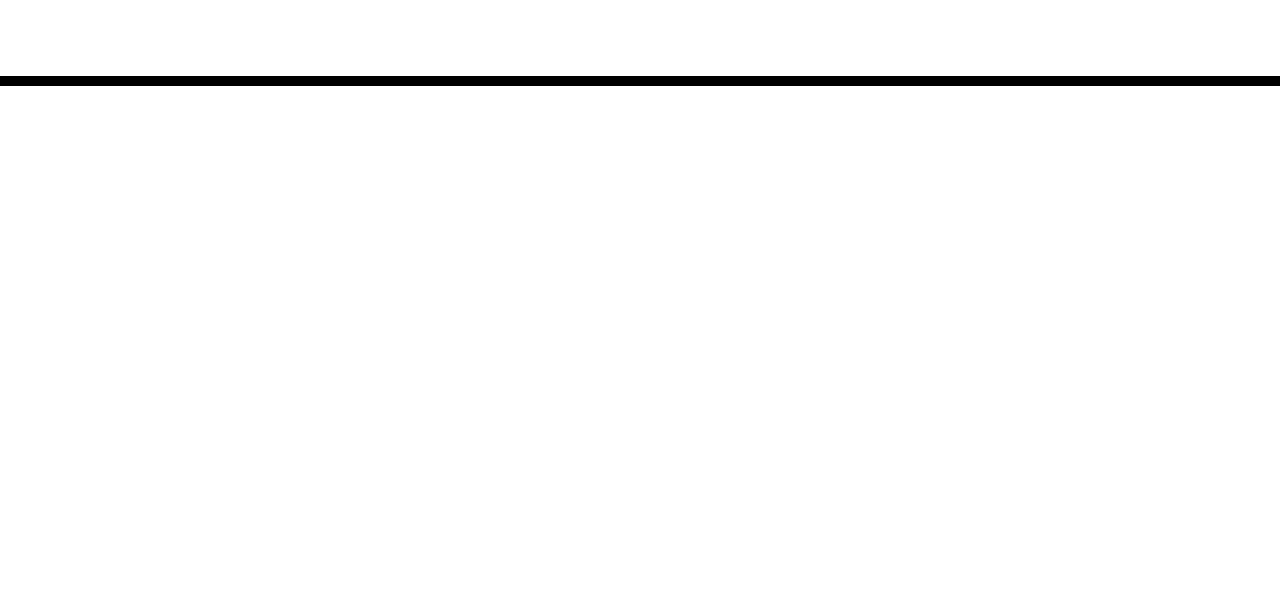
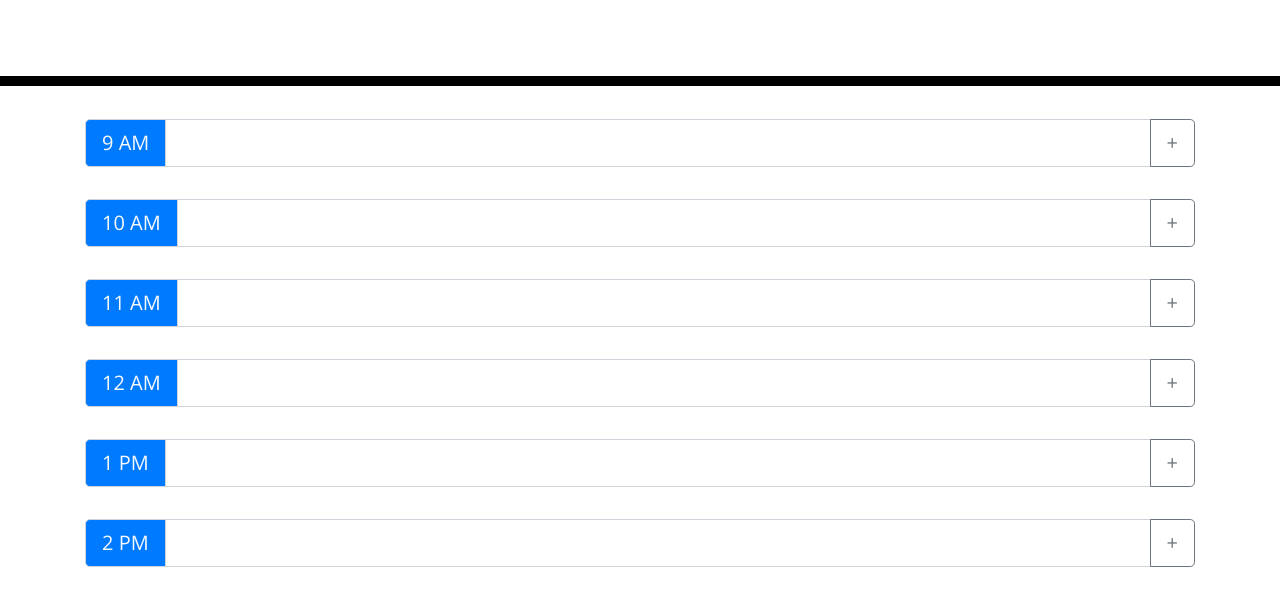
Before and after one commit to carlschr/work-day-scheduler, a plain HTML site: page index.html in a window 1280 px wide. Shown: the part 182-777 px from the top of the page. Drawn offline with nearby package versions, Linux system fonts and the light colour scheme.

Commit message:
Add link to script.js

```diff
--- a/index.html
+++ b/index.html
@@ -29,10 +29,10 @@
       <p id="currentDay" class="lead"></p>
     </header>
     <div class="container">
-      <!-- Timeblocks go here -->
     </div>
 
     <script src="https://code.jquery.com/jquery-3.4.1.min.js"></script>
     <script src="https://cdnjs.cloudflare.com/ajax/libs/moment.js/2.24.0/moment.min.js"></script>
+    <script src='./script.js'></script>
   </body>
 </html>
```
